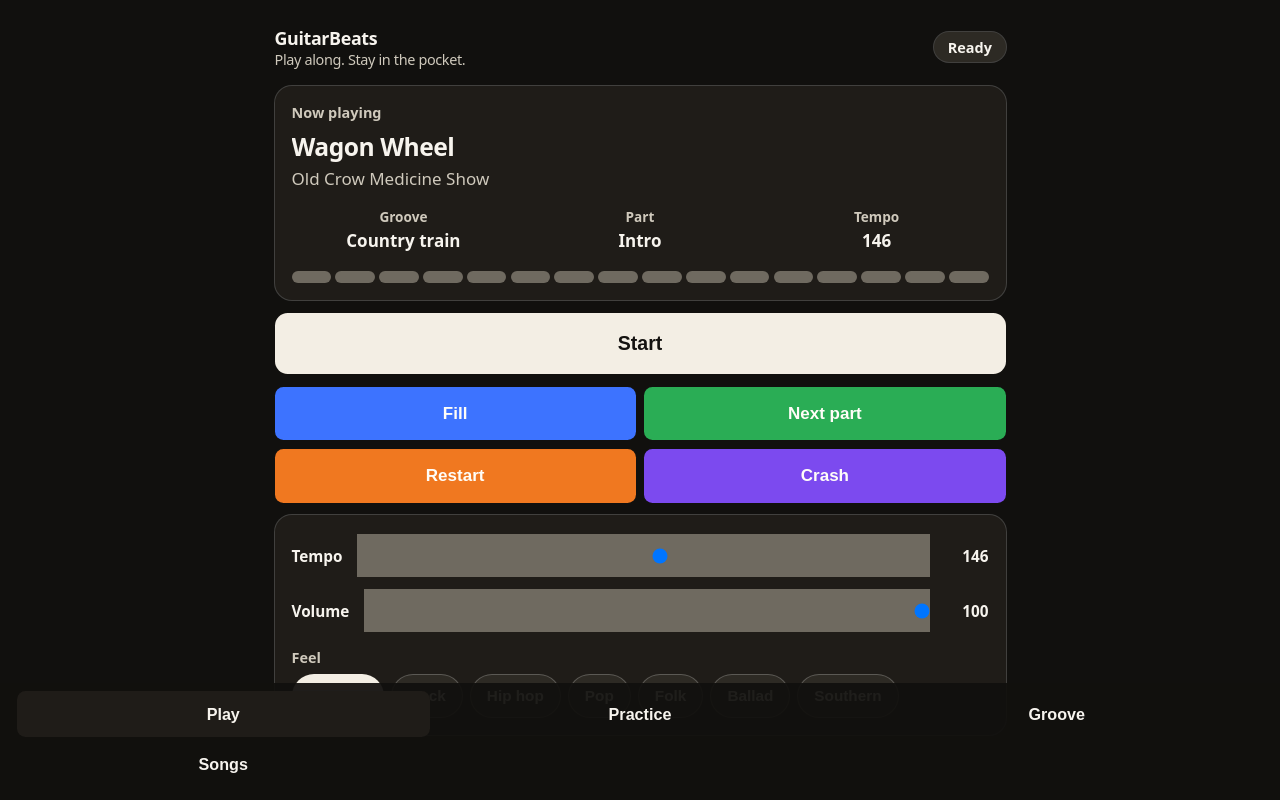
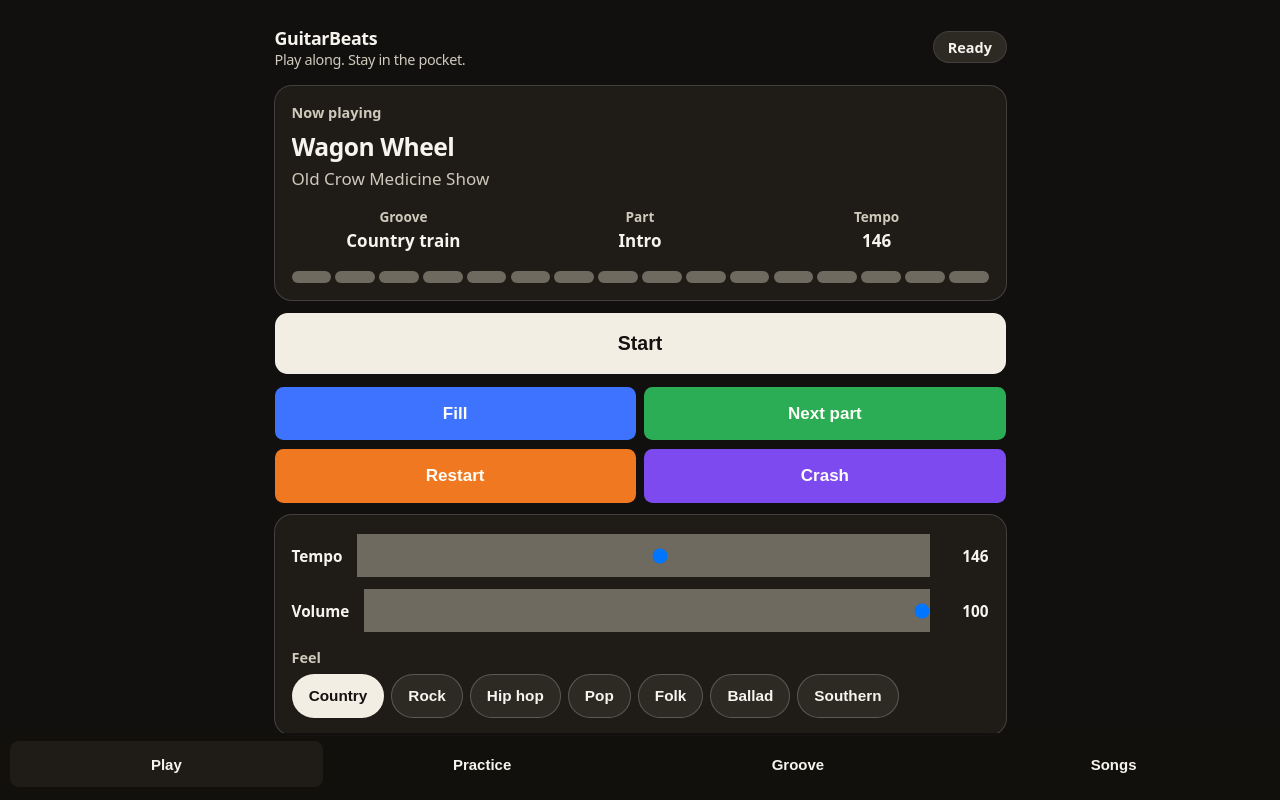
Before and after one commit to toddhass/guitarbeats, a React (Vite) app: page / in a window 1280 px wide. Built offline with nearby package versions, Linux system fonts and the light colour scheme.

Commit message:
Show Groove pane and 4-tab bar

```diff
--- a/src/index.css
+++ b/src/index.css
@@ -19,8 +19,9 @@
 .wrap { width: 100%; max-width: 28rem; margin: 0 auto; padding: 1rem 1rem 5.5rem; display: flex; flex-direction: column; gap: 1rem; min-width: 0; }
 @media (min-width: 768px) {
   .wrap { max-width: 46rem; padding: 1.5rem 1.5rem 6rem; }
-  .pane-practice { display: grid; grid-template-columns: 1fr 1fr; gap: 1rem; align-items: start; }
+  .pane-practice { display: grid; grid-template-columns: 1fr; gap: 1rem; align-items: start; }
   .wrap.pane-practice .pane-practice { display: grid; }
+  .wrap.pane-groove .pane-groove { display: grid; grid-template-columns: 1fr 1fr; gap: 1rem; align-items: start; }
   .list { max-height: 28rem; }
 }
 header { display: flex; align-items: center; justify-content: space-between; gap: .75rem; }
@@ -91,8 +92,9 @@
 .pane { display: none; flex-direction: column; gap: 0.75rem; }
 .wrap.pane-play .pane-play,
 .wrap.pane-practice .pane-practice,
+.wrap.pane-groove .pane-groove,
 .wrap.pane-songs .pane-songs { display: flex; }
 .library, .rail-groove { display: flex; flex-direction: column; gap: .75rem; }
-.tabs { position: fixed; left: 0; right: 0; bottom: 0; z-index: 5; display: grid; grid-template-columns: 1fr 1fr 1fr; gap: .25rem; padding: .5rem 1rem max(.75rem, env(safe-area-inset-bottom)); background: rgb(17 16 14 / .94); }
-.tabs button { min-height: 2.7rem; border: 0; border-radius: .5rem; background: transparent; color: var(--fg); font: 600 .95rem Figtree, sans-serif; }
+.tabs { position: fixed; left: 0; right: 0; bottom: 0; z-index: 5; display: grid; grid-template-columns: 1fr 1fr 1fr 1fr; gap: .2rem; padding: .5rem .6rem max(.75rem, env(safe-area-inset-bottom)); background: rgb(17 16 14 / .94); }
+.tabs button { min-height: 2.7rem; border: 0; border-radius: .5rem; background: transparent; color: var(--fg); font: 600 .88rem Figtree, sans-serif; }
 .tabs button.on { background: var(--card); }
```
